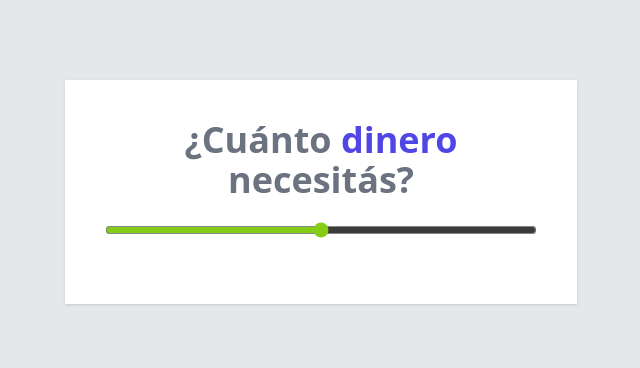
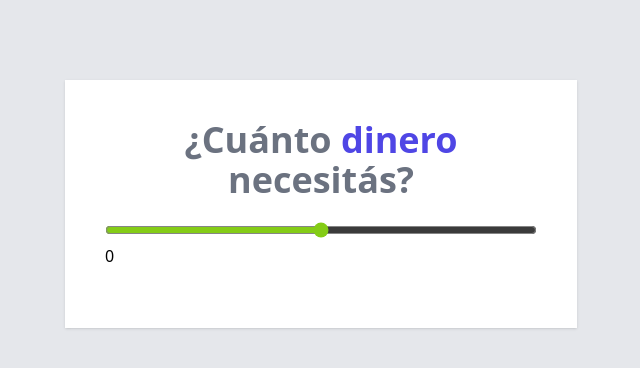
Before and after one commit to Nahuel-DevOne/cotizador-prestamos-vue, a Vue app: page / in a window 1280 px wide. Shown: the top 368 px of the page, without its empty margins (319-959 px from the left). Built offline with nearby package versions, Linux system fonts and the light colour scheme.

Commit message:
Modificando el state de ref

```diff
--- a/src/App.vue
+++ b/src/App.vue
@@ -1,9 +1,20 @@
 <script setup>
+  import { ref, reactive } from 'vue'
   import Header from './components/Header.vue'
 
+  const cantidad = ref(0);
+  const state = reactive({
+    cantidad:0
+  })
+
   function handleChange(e){
-    console.log(e.target.value);
+    cantidad.value = +e.target.value;
   }
+
+  console.log(cantidad.value);
+
+  console.log(state.cantidad);
+
 </script>
 
 <template>
@@ -16,6 +27,8 @@
         class="w-full bg-gray-200 accent-lime-500 hover:accent-lime-600"
         @input="handleChange"
       />
+
+      {{ cantidad }}
     </div>
   </div>
 </template>
```
